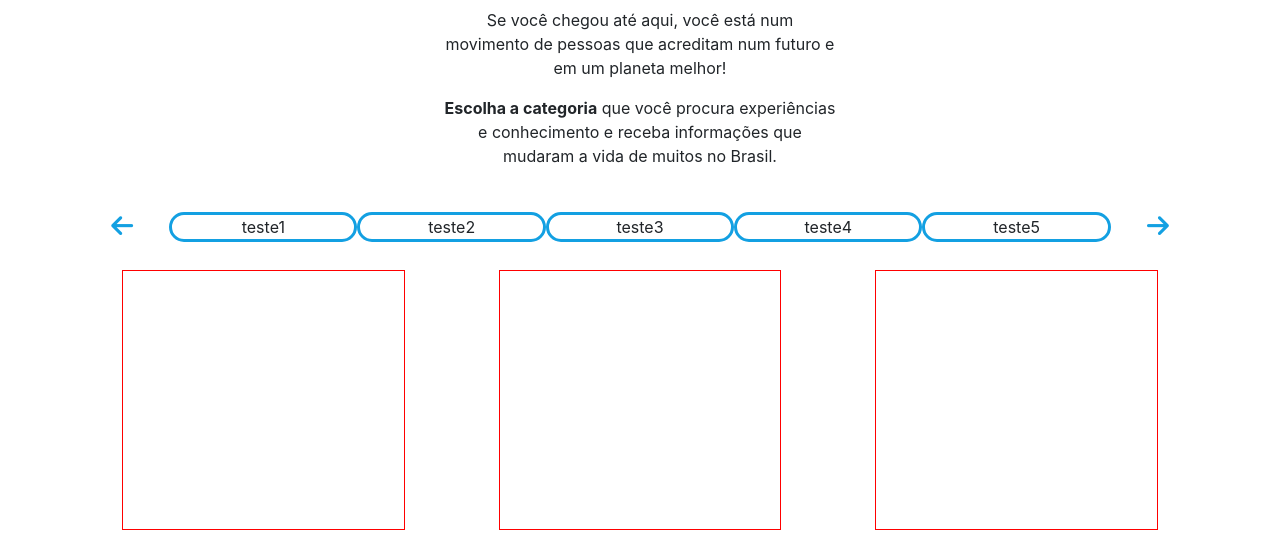
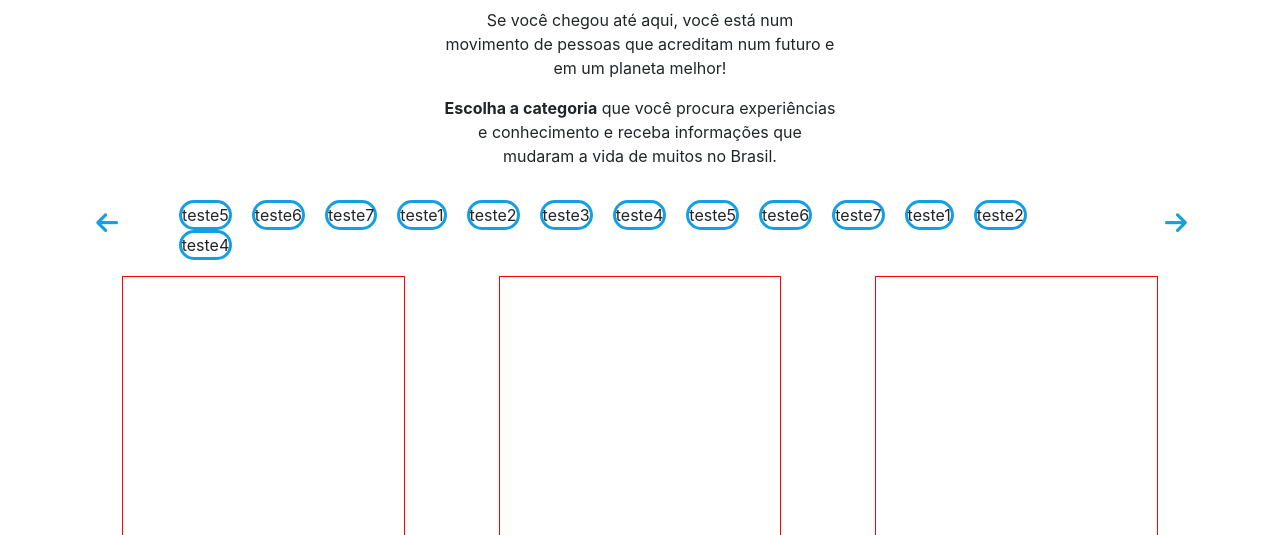
Before and after one commit to Gstv-web/ConectaCidades, a PHP site: page /videos.html in a window 1280 px wide. Shown: the part 154-689 px from the top of the page. Run offline with PHP 8.4, Linux system fonts and the light colour scheme; some libraries are stand-ins or nearby versions.

Commit message:
Tentativa de implementação owl-carousel, faltam ajustes de tamanho e centralização dos objetos

```diff
--- /dev/null
+++ b/ConectaCidades/Css/owl.theme.default.min.css
@@ -0,0 +1,6 @@
+/**
+ * Owl Carousel v2.3.4
+ * Copyright 2013-2018 David Deutsch
+ * Licensed under: SEE LICENSE IN https://github.com/OwlCarousel2/OwlCarousel2/blob/master/LICENSE
+ */
+.owl-theme .owl-dots,.owl-theme .owl-nav{text-align:center;-webkit-tap-highlight-color:transparent}.owl-theme .owl-nav{margin-top:10px}.owl-theme .owl-nav [class*=owl-]{color:#FFF;font-size:14px;margin:5px;padding:4px 7px;background:#D6D6D6;display:inline-block;cursor:pointer;border-radius:3px}.owl-theme .owl-nav [class*=owl-]:hover{background:#869791;color:#FFF;text-decoration:none}.owl-theme .owl-nav .disabled{opacity:.5;cursor:default}.owl-theme .owl-nav.disabled+.owl-dots{margin-top:10px}.owl-theme .owl-dots .owl-dot{display:inline-block;zoom:1}.owl-theme .owl-dots .owl-dot span{width:10px;height:10px;margin:5px 7px;background:#D6D6D6;display:block;-webkit-backface-visibility:visible;transition:opacity .2s ease;border-radius:30px}.owl-theme .owl-dots .owl-dot.active span,.owl-theme .owl-dots .owl-dot:hover span{background:#869791}
--- a/ConectaCidades/Css/style.css
+++ b/ConectaCidades/Css/style.css
@@ -416,14 +416,18 @@ footer p {
 /* CARROSSEL CATEGORIAS */
 
 .buttonRow {
-    height: 70px;
+    height: auto;
+}
+
+.wrapper {
+    width: 100% !important;
 }
 
 .categorias {
     height: 50%;
     border: 3px solid #13A0E2;
     cursor: pointer;
-    display: flex;
+
 }
 
 .categorias:hover {
--- a/ConectaCidades/videos.html
+++ b/ConectaCidades/videos.html
@@ -10,12 +10,13 @@
     <link rel="stylesheet" href="/Css/style.css">
     <link rel="stylesheet" href="/Css/owl.carousel.css">
     <link rel="stylesheet" href="/Css/carouselstyle.css">
+    <link rel="stylesheet" href="owl.carousel.min.css">
+    <link rel="stylesheet" href="owl.theme.default.min.css">
     <title>Conecta Cidades - Vídeos</title>
     <script src="https://cdn.jsdelivr.net/npm/jquery@3.5.1/dist/jquery.slim.min.js"
         integrity="sha384-DfXdz2htPH0lsSSs5nCTpuj/zy4C+OGpamoFVy38MVBnE+IbbVYUew+OrCXaRkfj"
         crossorigin="anonymous"></script>
-    <script src="/Js/jquery.min.js"></script>
-    <script src="/Js/owl.carousel.min.js"></script>
+
     <script>
 
         /* Filtra divs de acordo com a "tag" (Botões tela grande) */
@@ -59,17 +60,35 @@
 
         $(document).ready(function () {
             $('.owl-carousel').owlCarousel({
-               loop: true,
+                loop: true,
+                dots: false,
+                center: true,
+                autoWidth: true,
+                margin: 20,
+                items: 4,
+                responsiveClass: true,
+                responsiveBaseElement: '.container-fluid',
+                responsive: {
+                    0: {
+                        items: 1
+                    },
+                    600: {
+                        items: 3
+                    },
+                    1000: {
+                        items: 4
+                    }
+                }
             });
 
             var owl = $('.owl-carousel');
             owl.owlCarousel();
             // Go to the previous item
-            $('.prev').click(function() {
+            $('.prev').click(function () {
                 owl.trigger('prev.owl.carousel');
             })
             // Go to the next item
-            $('.next').click(function() {
+            $('.next').click(function () {
                 owl.trigger('next.owl.carousel');
             })
         });
@@ -102,31 +121,43 @@
 
         <!-- CARROSSEL CATEGORIAS -->
 
-        <div class="buttonRow row d-flex w-100 my-2 align-items-center justify-content-around">
+        <div class="buttonRow row d-flex my-3">
 
-            <div class="owl-carousel owl-theme owl-loaded">
+            <div class="wrapper">
 
-                <div class="owl-stage-outer d-flex align-items-center w-100">
+                <div class="owl-carousel owl-theme owl-loaded">
 
-                    <div class="owl-stage d-flex align-items-center w-100">
+                    <div class="d-flex">
+                         <div class="owl-nav flecha mr-5"><i class="fa fa-arrow-left prev"></i></div>
+                        <div class="owl-stage-outer">
 
-                        <div class="owl-nav flecha col-sm-1 align-items-center justify-content-center"><i class="fa fa-arrow-left owl-prev"></i></div>
-                        <div class="owl-item categorias col-sm-2 rounded-pill align-items-center justify-content-center"
-                            data-categoria="teste1" data-selected="false" tabindex="-1">teste1</div>
-                        <div class="owl-item categorias col-sm-2 rounded-pill align-items-center justify-content-center"
-                            data-categoria="teste2" data-selected="false" tabindex="-1">teste2</div>
-                        <div class="owl-item categorias col-sm-2 rounded-pill align-items-center justify-content-center"
-                            data-categoria="teste3" data-selected="false" tabindex="-1">teste3</div>
-                        <div class="owl-item categorias col-sm-2 rounded-pill align-items-center justify-content-center"
-                            data-categoria="teste4" data-selected="false" tabindex="-1">teste4</div>
-                        <div class="owl-item categorias col-sm-2 rounded-pill align-items-center justify-content-center"
-                            data-categoria="teste4" data-selected="false" tabindex="-1">teste5</div>
-                        <div class="owl-nav flecha col-sm-1 align-items-center justify-content-center"><i class="fa fa-arrow-right owl-next"></i></div>
 
+                            <div class="owl-stage">
+
+                                <div class="owl-item categorias rounded-pill" data-categoria="teste1" data-selected="false"
+                                    tabindex="-1">teste1</div>
+                                <div class="owl-item categorias rounded-pill" data-categoria="teste2" data-selected="false"
+                                    tabindex="-1">teste2</div>
+                                <div class="owl-item categorias rounded-pill" data-categoria="teste3" data-selected="false"
+                                    tabindex="-1">teste3</div>
+                                <div class="owl-item categorias rounded-pill" data-categoria="teste4" data-selected="false"
+                                    tabindex="-1">teste4</div>
+                                <div class="owl-item categorias rounded-pill" data-categoria="teste5" data-selected="false"
+                                    tabindex="-1">teste5</div>
+                                <div class="owl-item categorias rounded-pill" data-categoria="teste6" data-selected="false"
+                                    tabindex="-1">teste6</div>
+                                <div class="owl-item categorias rounded-pill" data-categoria="teste7" data-selected="false"
+                                    tabindex="-1">teste7</div>
+
+
+                            </div>
+
+                        </div>
+
+                        <div class="owl-nav"><i class="fa fa-arrow-right next"></i></div>
                     </div>
 
                 </div>
-
             </div>
 
             <select name="" id="categorias" class="d-sm-none">
@@ -227,6 +258,8 @@
     <script src="https://cdn.jsdelivr.net/npm/popper.js@1.16.1/dist/umd/popper.min.js"
         integrity="sha384-9/reFTGAW83EW2RDu2S0VKaIzap3H66lZH81PoYlFhbGU+6BZp6G7niu735Sk7lN"
         crossorigin="anonymous"></script>
+    <script src="/Js/jquery.min.js"></script>
+    <script src="/Js/owl.carousel.min.js"></script>
     <script src="https://cdn.jsdelivr.net/npm/bootstrap@4.6.1/dist/js/bootstrap.min.js"
         integrity="sha384-VHvPCCyXqtD5DqJeNxl2dtTyhF78xXNXdkwX1CZeRusQfRKp+tA7hAShOK/B/fQ2"
         crossorigin="anonymous"></script>
```
Also changed, not shown: ConectaCidades/Css/owl.carousel.min.css (added).
